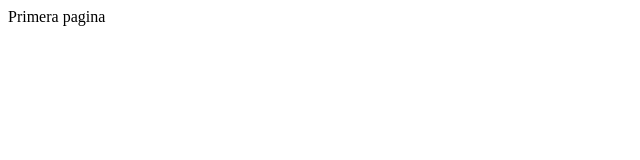
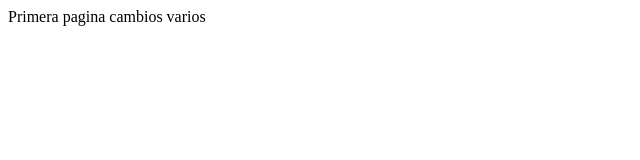
Before and after one commit to darcof1/gitCurso, a plain HTML site: page index.html in a window 1280 px wide. Shown: the whole page, without its empty margins (0-640 px from the left). Drawn offline with Linux system fonts and the light colour scheme.

Commit message:
cambios varios

```diff
--- a/index.html
+++ b/index.html
@@ -1,3 +1,7 @@
 <html>
 	Primera pagina
+
+
+	cambios varios
+
 </html>
```
